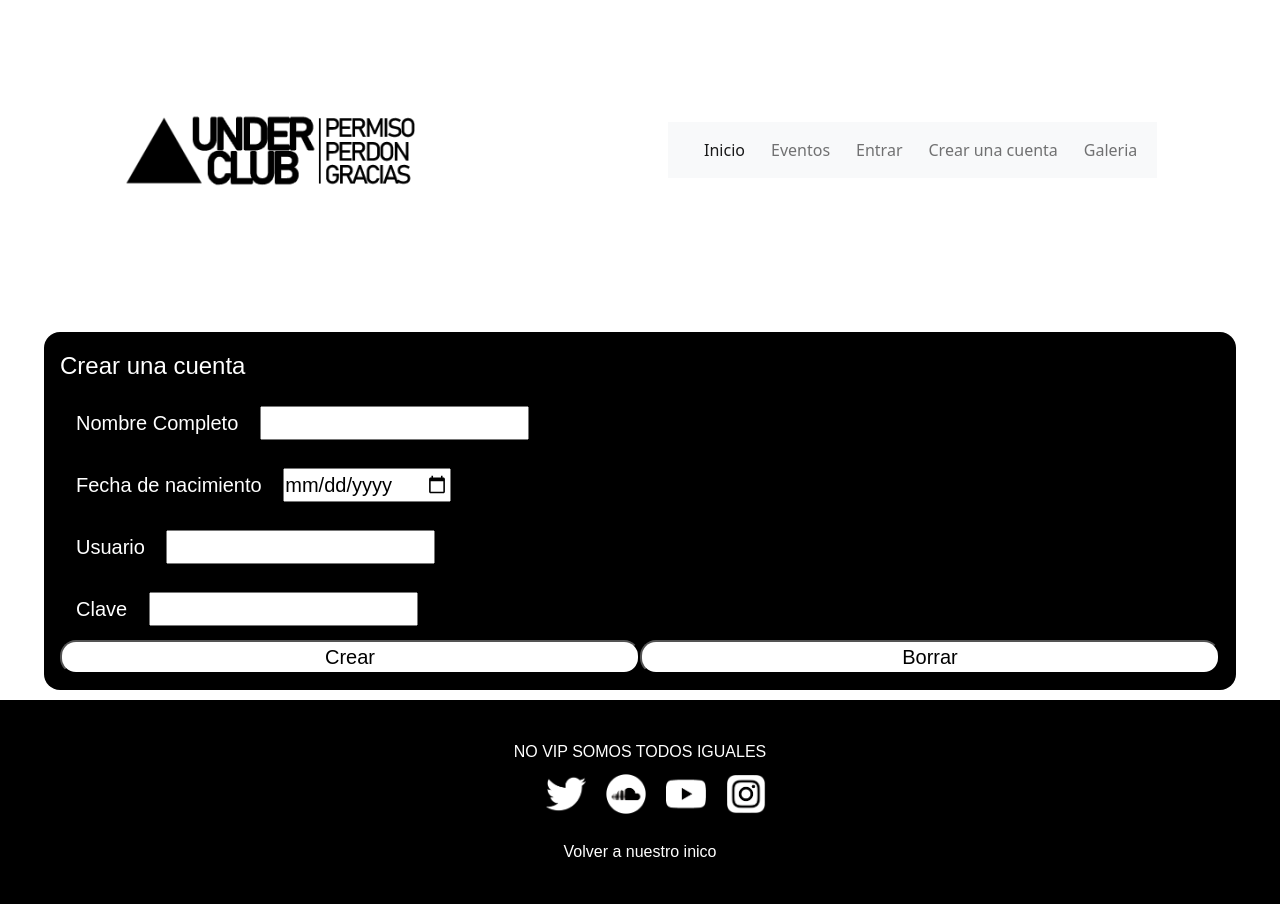
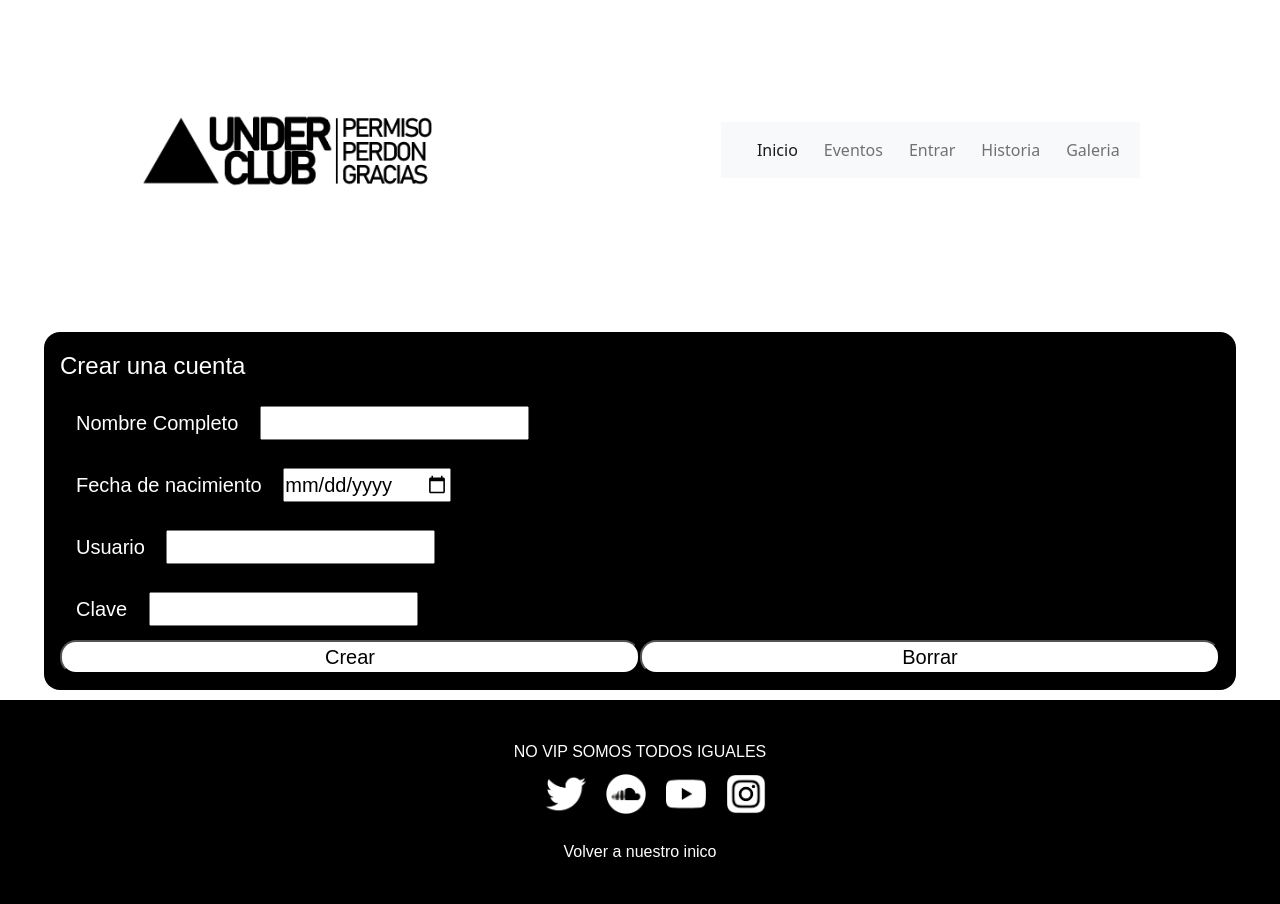
Before and after one commit to lucasraboni/Proyecto-Under-Club, a website: page pages/crear.html in a window 1280 px wide. Drawn offline with nearby package versions, Linux system fonts and the light colour scheme.

Commit message:
agregue iconos a las ventanas

```diff
--- a/pages/crear.html
+++ b/pages/crear.html
@@ -6,6 +6,7 @@
     <meta name="viewport" content="width=device-width, initial-scale=1.0">
     <!-- CSS only -->
     <link href="https://cdn.jsdelivr.net/npm/bootstrap@5.2.0-beta1/dist/css/bootstrap.min.css" rel="stylesheet" integrity="sha384-0evHe/X+R7YkIZDRvuzKMRqM+OrBnVFBL6DOitfPri4tjfHxaWutUpFmBp4vmVor" crossorigin="anonymous">
+    <link rel="shortcut icon" href="img/logo.jpg">
     <link rel="stylesheet" href="../css/style.css">
     <title>Crear una cuenta</title>
 </head>
@@ -37,7 +38,7 @@
                     <a class="nav-link" href="../pages/entrar.html"> Entrar </a>
                   </li>
                   <li class="nav-item">
-                    <a class="nav-link" href="../pages/crear.html"> Crear una cuenta </a>
+                    <a class="nav-link" href="../pages/historia.html"> Historia </a>
                   </li>
                   <li class="nav-item">
                     <a class="nav-link" href="../pages/galeria.html"> Galeria </a>
```
Also changed, not shown: index.html (+2 -2 lines), pages/entrar.html (+1 -1 lines), pages/eventos.html (+1 -0 lines), pages/galeria.html (+2 -1 lines), pages/historia.html (+1 -1 lines), img/999999999.jpg (added), img/99999999uc.jpg (added), img/solortega.jpg (added), pages/img/9999999uc.jpg (added).
